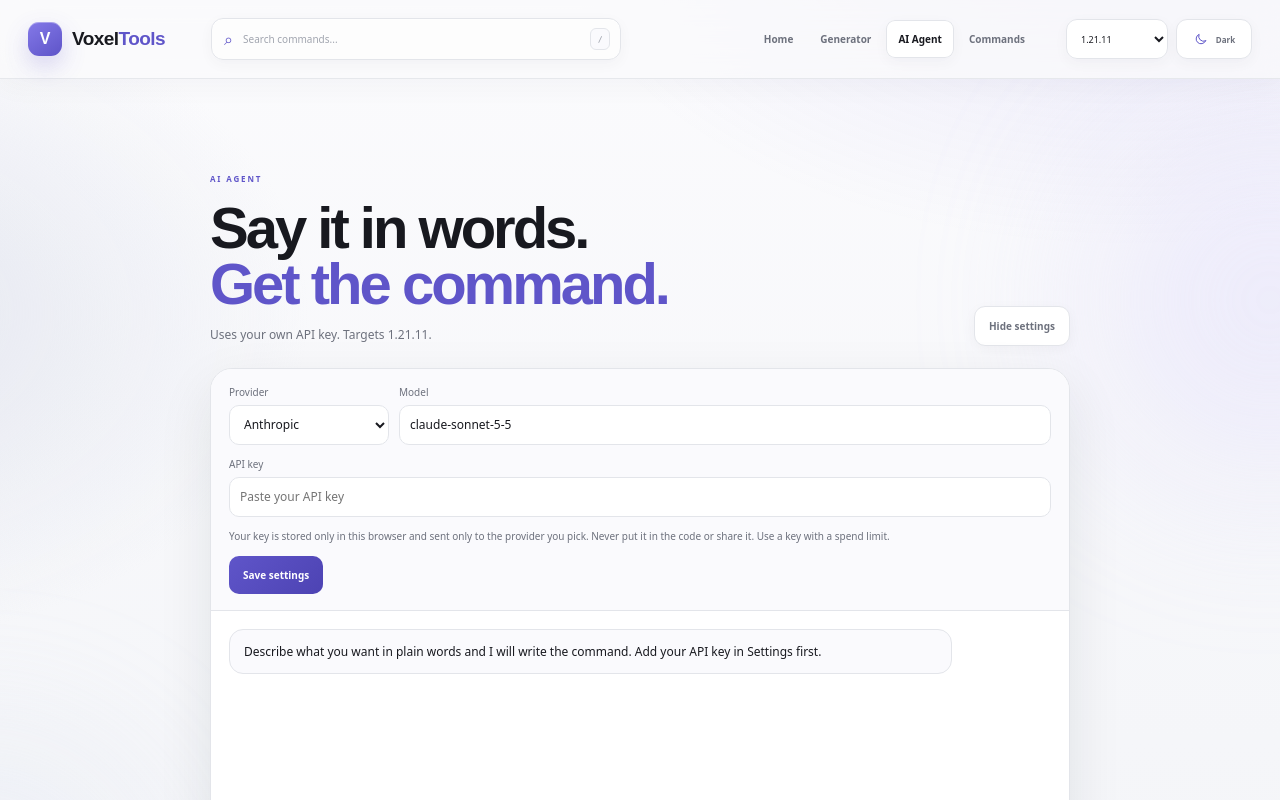
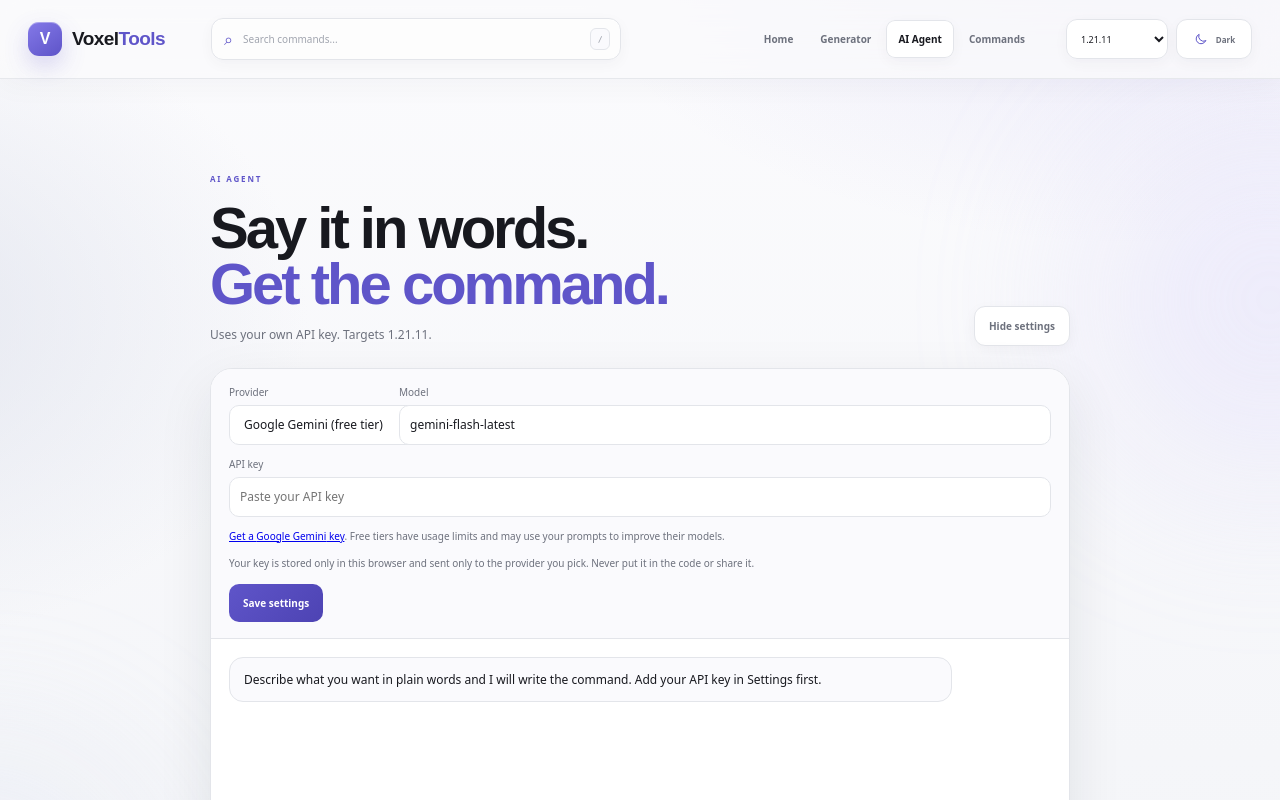
Before and after one commit to mahan22alp/VoxelTools, a React (Vite) app: page / in a window 1280 px wide. Both pictures are taken after a click on the button "AI Agent". Shown: the top 800 px of the page. Built offline with nearby package versions, Linux system fonts and the light colour scheme.

Commit message:
AI Agent: add free providers (Gemini, Groq, OpenRouter), default to Gemini

```diff
--- a/src/components/AICommandAgent.tsx
+++ b/src/components/AICommandAgent.tsx
@@ -2,16 +2,22 @@ import {useEffect,useRef,useState} from "react";
 import "../agent.css";
 import SavedCommands from "./SavedCommands";
 
-type Provider="anthropic"|"openai";
+type Provider="gemini"|"groq"|"openrouter"|"openai"|"anthropic";
 type Msg={id:number;role:"user"|"agent";text:string;command?:string;raw?:string};
 type Turn={role:"user"|"assistant";content:string};
 
-const defaults:Record<Provider,string>={anthropic:"claude-sonnet-5-5",openai:"gpt-4o-mini"};
+const providers:Record<Provider,{label:string;url:string;model:string;keyPage:string}>={
+  gemini:{label:"Google Gemini (free tier)",url:"https://generativelanguage.googleapis.com/v1beta/openai/chat/completions",model:"gemini-flash-latest",keyPage:"https://aistudio.google.com/apikey"},
+  groq:{label:"Groq (free tier)",url:"https://api.groq.com/openai/v1/chat/completions",model:"llama-3.3-70b-versatile",keyPage:"https://console.groq.com/keys"},
+  openrouter:{label:"OpenRouter (free models)",url:"https://openrouter.ai/api/v1/chat/completions",model:"meta-llama/llama-3.3-70b-instruct:free",keyPage:"https://openrouter.ai/keys"},
+  openai:{label:"OpenAI (paid)",url:"https://api.openai.com/v1/chat/completions",model:"gpt-4o-mini",keyPage:"https://platform.openai.com/api-keys"},
+  anthropic:{label:"Anthropic (paid)",url:"https://api.anthropic.com/v1/messages",model:"claude-sonnet-5-5",keyPage:"https://platform.claude.com/settings/keys"}
+};
 const examples=["set time to night","give me a sharpness 5 diamond sword","teleport me to 0 100 0"];
 
 function read(key:string,fallback:string){try{return localStorage.getItem(key)??fallback}catch{return fallback}}
 function write(key:string,value:string){try{localStorage.setItem(key,value)}catch{/* storage unavailable */}}
-function readProvider():Provider{return read("voxeltools-ai-provider","anthropic")==="openai"?"openai":"anthropic"}
+function readProvider():Provider{const value=read("voxeltools-ai-provider","gemini");return value in providers?(value as Provider):"gemini"}
 
 function systemPrompt(version:string){
   const target=version==="All versions"?"the latest release":version;
@@ -31,8 +37,9 @@ function toTurns(items:Msg[]):Turn[]{
 }
 
 async function callAI(provider:Provider,key:string,model:string,system:string,turns:Turn[]):Promise<string>{
+  const url=providers[provider].url;
   if(provider==="anthropic"){
-    const res=await fetch("https://api.anthropic.com/v1/messages",{
+    const res=await fetch(url,{
       method:"POST",
       headers:{"content-type":"application/json","x-api-key":key,"anthropic-version":"2023-06-01","anthropic-dangerous-direct-browser-access":"true"},
       body:JSON.stringify({model,max_tokens:700,system,messages:turns})
@@ -41,13 +48,17 @@ async function callAI(provider:Provider,key:string,model:string,system:string,tu
     if(!res.ok)throw new Error(data?.error?.message||`Request failed (${res.status})`);
     return (data.content as {type:string;text?:string}[]).filter(b=>b.type==="text").map(b=>b.text||"").join("\n");
   }
-  const res=await fetch("https://api.openai.com/v1/chat/completions",{
+  // Gemini, Groq, OpenRouter and OpenAI all speak the OpenAI chat-completions format.
+  const res=await fetch(url,{
     method:"POST",
     headers:{"content-type":"application/json",authorization:`Bearer ${key}`},
     body:JSON.stringify({model,messages:[{role:"system",content:system},...turns]})
   });
   const data=await res.json();
-  if(!res.ok)throw new Error(data?.error?.message||`Request failed (${res.status})`);
+  if(!res.ok){
+    const detail=Array.isArray(data)?data[0]?.error?.message:data?.error?.message;
+    throw new Error(detail||`Request failed (${res.status})`);
+  }
   return String(data.choices?.[0]?.message?.content||"");
 }
 
@@ -55,7 +66,7 @@ export default function AICommandAgent({version}:{version:string}){
   const nextId=useRef(1);
   const endRef=useRef<HTMLDivElement|null>(null);
   const [provider,setProvider]=useState<Provider>(readProvider);
-  const [model,setModel]=useState(()=>read("voxeltools-ai-model","")||defaults[readProvider()]);
+  const [model,setModel]=useState(()=>read("voxeltools-ai-model","")||providers[readProvider()].model);
   const [apiKey,setApiKey]=useState(()=>read("voxeltools-ai-key",""));
   const [keyDraft,setKeyDraft]=useState("");
   const [showSettings,setShowSettings]=useState(()=>!read("voxeltools-ai-key",""));
@@ -72,11 +83,11 @@ export default function AICommandAgent({version}:{version:string}){
 
   const push=(item:Omit<Msg,"id">)=>setMessages(prev=>[...prev,{...item,id:nextId.current++}]);
 
-  const changeProvider=(next:Provider)=>{setProvider(next);setModel(defaults[next])};
+  const changeProvider=(next:Provider)=>{setProvider(next);setModel(providers[next].model)};
   const saveSettings=()=>{
     const key=keyDraft.trim()||apiKey;
     write("voxeltools-ai-provider",provider);
-    write("voxeltools-ai-model",model.trim()||defaults[provider]);
+    write("voxeltools-ai-model",model.trim()||providers[provider].model);
     write("voxeltools-ai-key",key);
     setApiKey(key);setKeyDraft("");
     if(key)setShowSettings(false);
@@ -90,7 +101,7 @@ export default function AICommandAgent({version}:{version:string}){
     const next=[...messages,userMsg];
     setMessages(next);setInput("");setBusy(true);
     try{
-      const reply=await callAI(provider,apiKey,model.trim()||defaults[provider],systemPrompt(version),toTurns(next));
+      const reply=await callAI(provider,apiKey,model.trim()||providers[provider].model,systemPrompt(version),toTurns(next));
       if(!reply.trim())throw new Error("The model returned an empty reply.");
       const parsed=parseReply(reply);
       push({role:"agent",text:parsed.text,command:parsed.command,raw:reply});
@@ -119,11 +130,12 @@ export default function AICommandAgent({version}:{version:string}){
     <div className="ai-chat">
       {showSettings&&<div className="ai-settings">
         <div className="ai-grid">
-          <label>Provider<select value={provider} onChange={e=>changeProvider(e.target.value as Provider)}><option value="anthropic">Anthropic</option><option value="openai">OpenAI</option></select></label>
-          <label>Model<input value={model} onChange={e=>setModel(e.target.value)} placeholder={defaults[provider]}/></label>
+          <label>Provider<select value={provider} onChange={e=>changeProvider(e.target.value as Provider)}>{(Object.keys(providers) as Provider[]).map(p=><option key={p} value={p}>{providers[p].label}</option>)}</select></label>
+          <label>Model<input value={model} onChange={e=>setModel(e.target.value)} placeholder={providers[provider].model}/></label>
         </div>
         <label>API key<input type="password" autoComplete="off" value={keyDraft} onChange={e=>setKeyDraft(e.target.value)} placeholder={apiKey?"Key saved. Paste a new key to replace it.":"Paste your API key"}/></label>
-        <small>Your key is stored only in this browser and sent only to the provider you pick. Never put it in the code or share it. Use a key with a spend limit.</small>
+        <small><a href={providers[provider].keyPage} target="_blank" rel="noreferrer">Get a {providers[provider].label.split(" (")[0]} key</a>. Free tiers have usage limits and may use your prompts to improve their models.</small>
+        <small>Your key is stored only in this browser and sent only to the provider you pick. Never put it in the code or share it.</small>
         <div className="ai-row"><button className="ai-primary" onClick={saveSettings}>Save settings</button>{apiKey&&<button className="ai-ghost" onClick={removeKey}>Remove key</button>}</div>
       </div>}
       <div className="ai-log" aria-live="polite">
```
